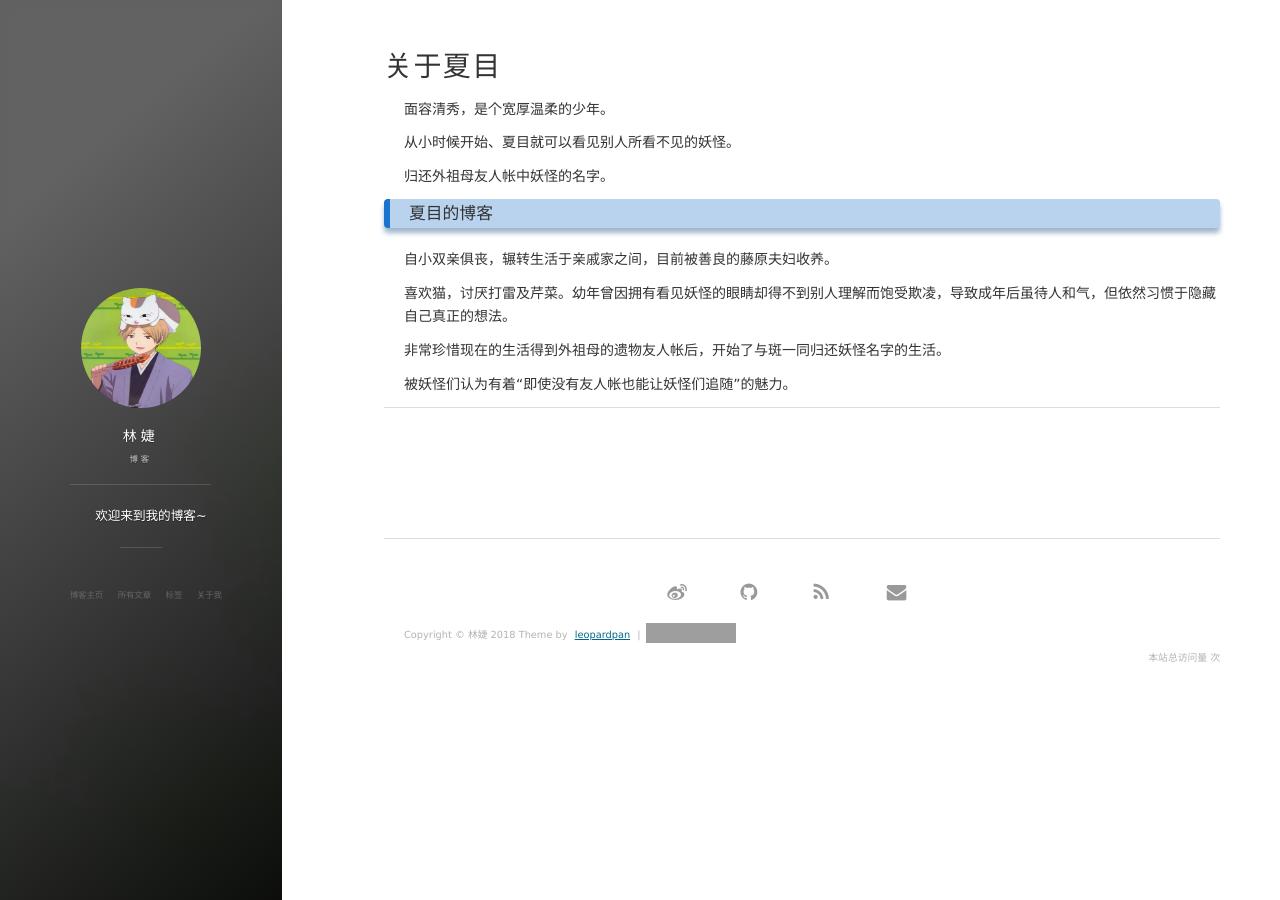
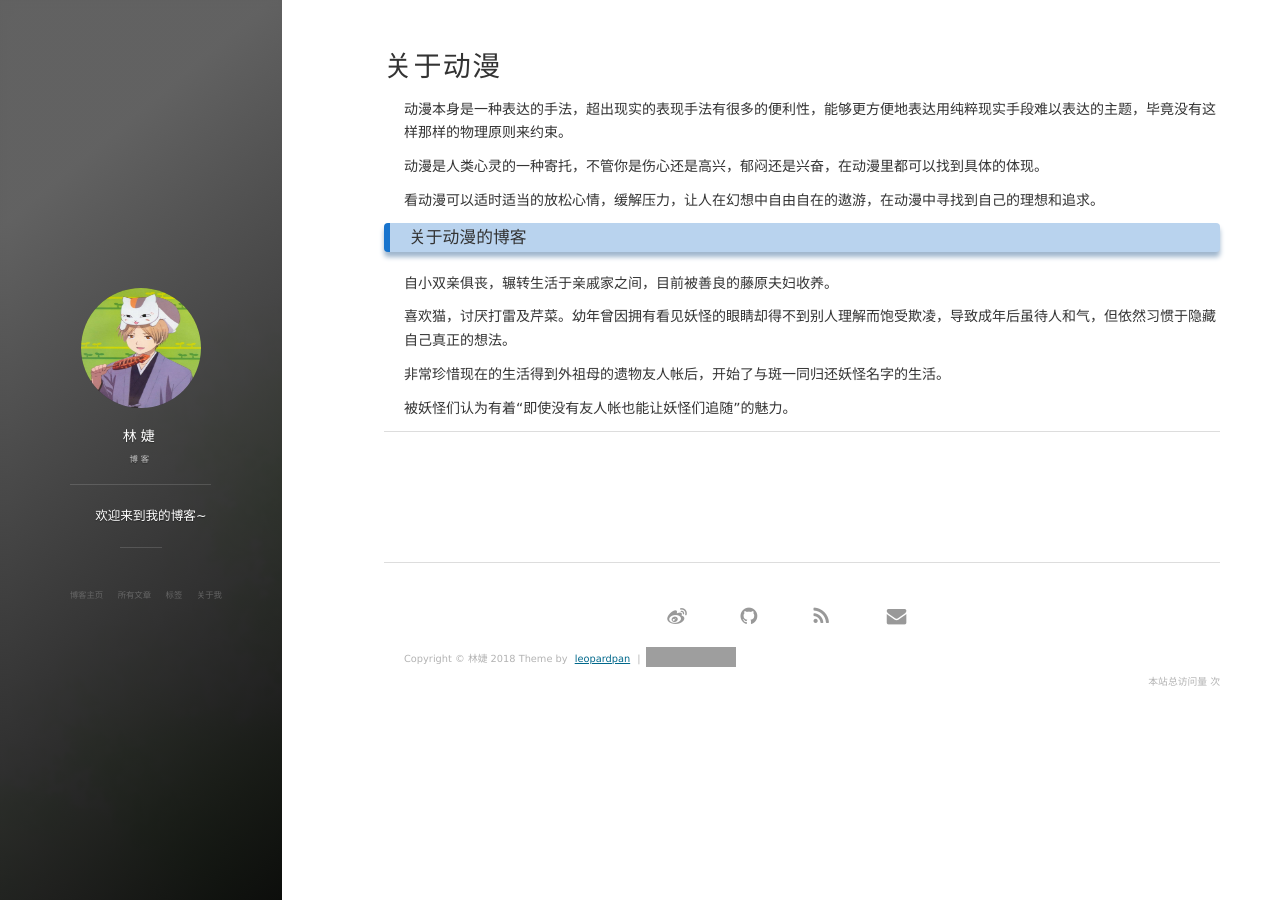
Before and after one commit to ywhlqm/L55J.github.io, a Jekyll site: the page built from about.md, in a window 1280 px wide. Built offline with Jekyll 4.4.1, drawn with Linux system fonts in a browser that asks for light colours; nearby versions of some CDN libraries; comment, search, counter and statistics services are not loaded; grey boxes are pictures that could not be loaded.

Commit message:
Update about.md

```diff
--- a/about.md
+++ b/about.md
@@ -1,17 +1,17 @@
 ---
 layout: page
-title: 关于夏目
+title: 关于动漫
 ---
 
-面容清秀，是个宽厚温柔的少年。
+动漫本身是一种表达的手法，超出现实的表现手法有很多的便利性，能够更方便地表达用纯粹现实手段难以表达的主题，毕竟没有这样那样的物理原则来约束。
 <p>
-从小时候开始、夏目就可以看见别人所看不见的妖怪。
+动漫是人类心灵的一种寄托，不管你是伤心还是高兴，郁闷还是兴奋，在动漫里都可以找到具体的体现。
 <p>
-归还外祖母友人帐中妖怪的名字。
+看动漫可以适时适当的放松心情，缓解压力，让人在幻想中自由自在的遨游，在动漫中寻找到自己的理想和追求。
 
 <p>
 
-<h3> 夏目的博客 </h3>
+<h3> 关于动漫的博客 </h3>
 
 <p>
 
```
